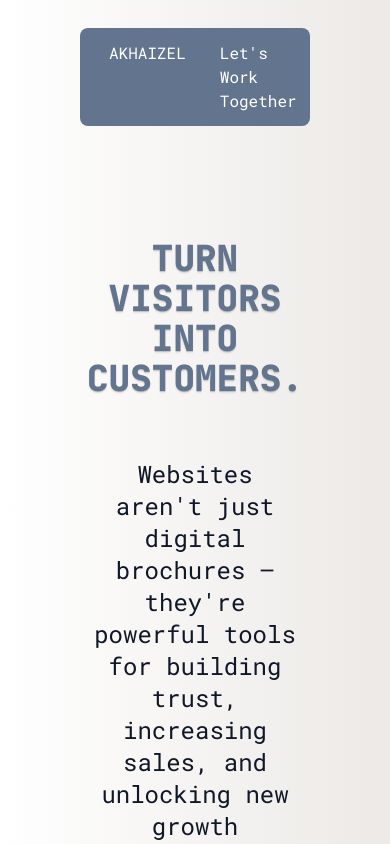
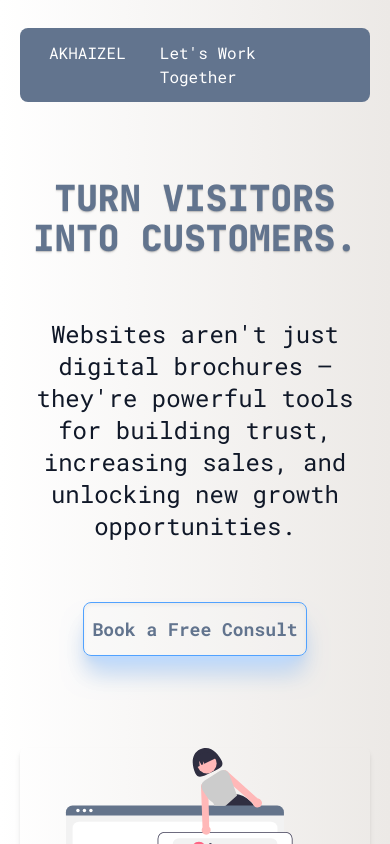
Before and after one commit to kofi12/my-portfolio, a Next.js app: page / in a window 390 px wide. Shown: the top 844 px of the page. Built offline with nearby package versions, Linux system fonts and the light colour scheme.

Commit message:
fixed padding and gaps for responsiveness

```diff
--- a/src/app/layout.tsx
+++ b/src/app/layout.tsx
@@ -43,7 +43,7 @@ export default function RootLayout({
   return (
     <html lang="en">
       <body
-        className={`flex flex-col bg-custom-gradient gap-10 px-20 my-5 ${geistSans.variable} ${geistMono.variable} ${jetbrains.variable} ${roboto.variable} antialiased`}
+        className={`flex flex-col bg-custom-gradient gap-1 md:gap-3 lg:gap-10 px-5 sm:px-7 md:px-10 lg:px-15 my-5 ${geistSans.variable} ${geistMono.variable} ${jetbrains.variable} ${roboto.variable} antialiased`}
       >
         <Navbar />
         <Hero />
--- a/src/components/Contact.tsx
+++ b/src/components/Contact.tsx
@@ -11,7 +11,7 @@ export default function Contact() {
         whileInView={shouldReduceMotion ? {} : { opacity: 1, y: 0 }}
         transition={{ duration: 0.9, ease: [0.25, 1, 0.5, 1] }}
         viewport={{ once: true, amount: 0.3 }}
-        className="relative max-w-lg mx-auto rounded-2xl border border-white/40 bg-white/40 shadow-[0_4px_24px_rgba(0,0,0,0.10),0_1.5px_4px_rgba(59,130,246,0.10)] p-6 md:p-8 flex flex-col items-center overflow-hidden backdrop-blur-xl"
+        className="relative max-w-lg mx-auto rounded-2xl border border-white/40 bg-white/40 shadow-[0_4px_24px_rgba(0,0,0,0.10),0_1.5px_4px_rgba(59,130,246,0.10)] w-full p-6 md:p-8 flex flex-col items-center overflow-hidden backdrop-blur-xl"
         style={{ WebkitBackdropFilter: 'blur(18px)', backdropFilter: 'blur(18px)' }}
       >
         {/* Frosted glass overlay for extra realism */}
```
